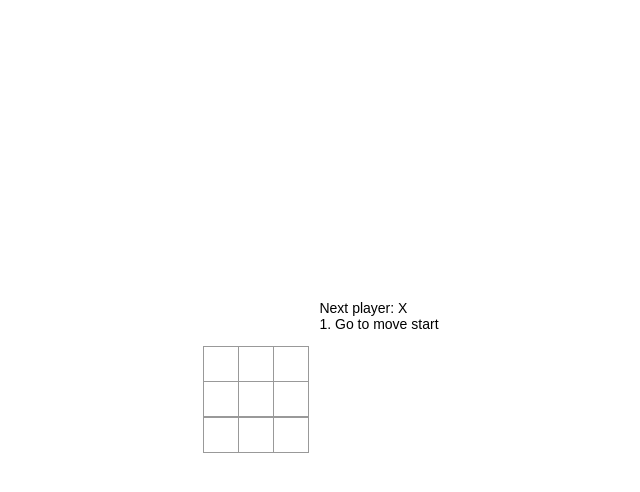
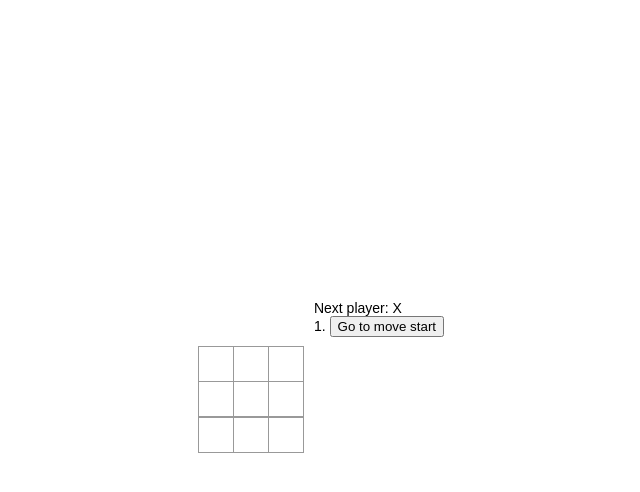
Before and after one commit to ildarfaz/tictactoe, a React (Create React App) app: page / in a window 1280 px wide. Both pictures are taken after a click on the button "Да". Shown: the top 492 px of the page, without its empty margins (319-959 px from the left). Built offline with nearby package versions, Linux system fonts and the light colour scheme.

Commit message:
добавил useReducer

```diff
--- a/src/components/wrapper/game/Game.tsx
+++ b/src/components/wrapper/game/Game.tsx
@@ -1,23 +1,50 @@
-import React, { useState } from "react";
+import React, { useReducer } from "react";
 import style from "./game.module.scss"
 import { Board } from "./board/Board";
-import { Steps } from "./step/Steps";
+import { Steps } from "./steps/Steps";
+const ADD_SQUARE = "ADD_SQUARE";
+const ADD_STORY = "ADD_STORY";
 
 export const Game = () => {
-    const [squares, setSqueres] = useState(Array(9).fill(null));
-    const [player, setPlayer] = useState('X');
-    const [steps, setSteps] = useState([0]);
+    const initialState = {
+        squares: Array(9).fill(null),
+        player: 'X',
+        steps: [0],
+        story: []
+    };
+    const reducer = (state: { player: string, squares: (string | null)[], steps: number[], story: (string | null)[][] }, action: { type: string, payload: { num: number } }) => {
+        switch (action.type) {
+            case ADD_SQUARE:
+                return {
+                    ...state,
+                    player: state.player === 'X' ? 'O' : 'X',
+                    squares: state.squares.map((el, index) => index === action.payload.num && !el ? state.player : el),
+                    steps: [...state.steps, action.payload.num],
+                };
+                case ADD_STORY:
+                    return {
+                        ...state,
+                        story: [...state.story, ...state.squares],
+                    }
+            default:
+                throw state;
+        }
+    }
+    const [state, dispatch] = useReducer(reducer, initialState);
+
     const onChangeSquare = (num: number) => {
-        setPlayer(player === 'X' ? 'O' : 'X');
-        setSteps([...steps, num]);
-        setSqueres(() => squares.map((el, index) => index === num && !el ? player : el));
+        dispatch({ type: ADD_SQUARE, payload: { num } })
+        dispatch({type: ADD_STORY})
+    }
+    const onChangeSteps = (num: number) => {
+        console.log(state.story)
     }
     return (
         <div className={style.game}>
             <div className={style.board}>
-                <Board squares={squares} onChangeSquare={onChangeSquare} />
+                <Board squares={state.squares} onChangeSquare={onChangeSquare} />
             </div>
-            <Steps player={player} steps={steps} />
+            <Steps player={state.player} steps={state.steps} onChangeSteps={onChangeSteps} />
         </div>
     )
 }
--- a/src/components/wrapper/game/board/Board.tsx
+++ b/src/components/wrapper/game/board/Board.tsx
@@ -9,7 +9,7 @@ interface BoardProps {
 
 export const Board: React.FC<BoardProps> = ({ squares, onChangeSquare }) => {
     let board = squares.map((el, index) => <Squere value={el} index={index} key={index} onChangeSquare={onChangeSquare} />);
-    [3, 7].map(num => board.splice(num, 0, <div className={style.break}></div>))
+    [3, 7].map((num, index) => board.splice(num, 0, <div className={style.break} key={num+10}></div>))
     return (
         <div className={style.board}>
             {board}
--- a/src/components/wrapper/game/step/Steps.tsx
+++ /dev/null
@@ -1,16 +0,0 @@
-import React from "react"
-import style from "./steps.module.scss";
-interface stepsProps {
-    player: string;
-    steps: number[];
-}
-
-export const Steps: React.FC<stepsProps> = ({ player, steps }) => {
-    let stepsDiv = steps.map((step, index) => < div > {`${++index}. ${index === 1 ? 'Go to move start' : `Go to move #${step + 1}`}`}</div>)
-    return (
-        <div className={style.steps}>
-            <div>{`Next player: ${player}`}</div>
-            {stepsDiv}
-        </div>
-    )
-}
--- /dev/null
+++ b/src/components/wrapper/game/steps/Steps.tsx
@@ -0,0 +1,22 @@
+import React from "react"
+import style from "./steps.module.scss";
+interface stepsProps {
+    player: string;
+    steps: number[];
+    onChangeSteps: (num:number) => void;
+}
+
+export const Steps: React.FC<stepsProps> = ({ player, steps, onChangeSteps }) => {
+    const clickStep = (num: number) => {
+        console.log(num)
+        onChangeSteps(num);
+    }
+    let stepsDiv = steps.map((step, index) => <div key={index}><span>{`${index + 1}. `}</span> <button onClick={() => clickStep(index)}>{`${index === 0 ? 'Go to move start' : `Go to move #${step + 1}`}`}</button></div>);
+
+    return (
+        <div className={style.steps}>
+            <div>{`Next player: ${player}`}</div>
+            {stepsDiv}
+        </div>
+    )
+}
```
Also changed, not shown: src/components/wrapper/game/steps/steps.module.scss (renamed from src/components/wrapper/game/step/steps.module.scss).
